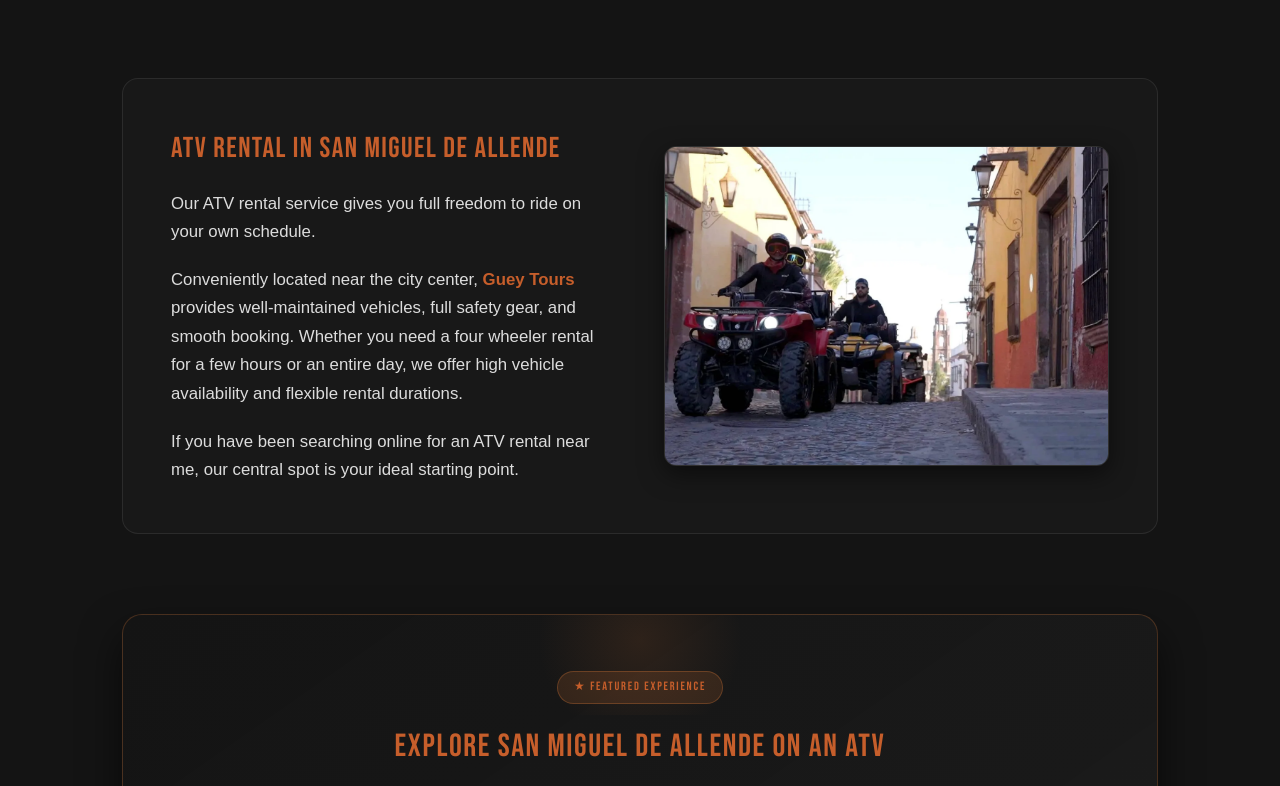
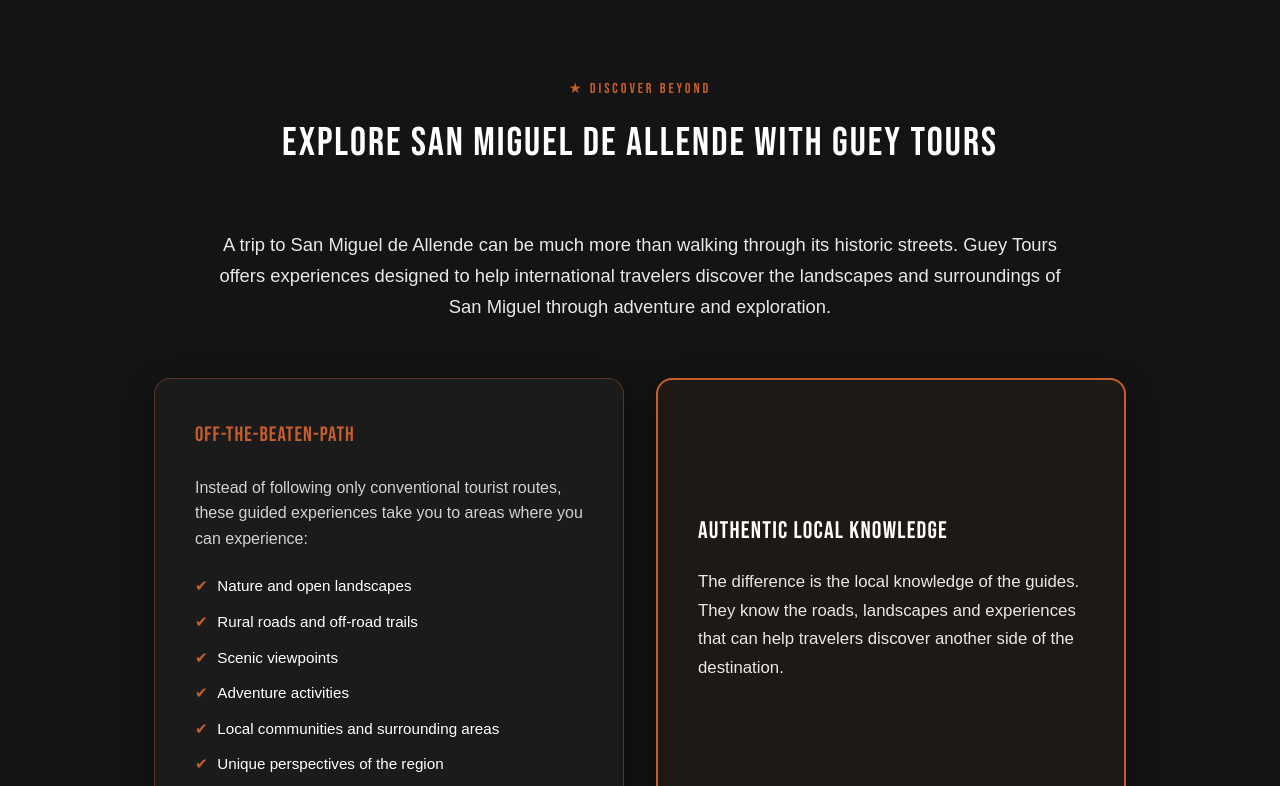
Before and after one commit to DraftStudiomx/Guey-tours-SEO, a Next.js app: page /san-miguel-de-allende-tours in a window 1280 px wide. Shown: the part 1354-2140 px from the top of the page. Built offline with nearby package versions, Linux system fonts and the light colour scheme; a web font is replaced by a local one.

Commit message:
Update SanMiguelContent.tsx segunda section

```diff
--- a/app/san-miguel-de-allende-tours/SanMiguelContent.tsx
+++ b/app/san-miguel-de-allende-tours/SanMiguelContent.tsx
@@ -169,6 +169,156 @@
               {lang === 'es' ? 'Contáctanos' : 'Contact Us'}
             </a>
           </div>
+
+
+          {/* Inicio de section dos */}
+<section style={{
+  padding: '5rem 2rem',
+  background: 'var(--dark, #0b0b0b)',
+  color: '#fff',
+  fontFamily: 'sans-serif'
+}}>
+  <div style={{
+    maxWidth: '1100px',
+    margin: '0 auto'
+  }}>
+    <div style={{ textAlign: 'center', marginBottom: '3.5rem' }}>
+      <span style={{
+        fontFamily: 'var(--font-heading)',
+        color: 'var(--orange, #d97736)',
+        fontSize: '0.9rem',
+        letterSpacing: '0.2em',
+        textTransform: 'uppercase',
+        display: 'block',
+        marginBottom: '0.8rem'
+      }}>
+        {lang === 'es' ? '★ Descubre Más Allá' : '★ Discover Beyond'}
+      </span>
+      <h2 style={{
+        fontFamily: 'var(--font-heading)',
+        fontSize: '2.5rem',
+        color: '#fff',
+        textTransform: 'uppercase',
+        letterSpacing: '0.05em',
+        margin: 0
+      }}>
+        Explore San Miguel de Allende With Guey Tours
+      </h2>
+    </div>
+
+    <p style={{
+      fontSize: '1.15rem',
+      lineHeight: 1.7,
+      color: 'rgba(255, 255, 255, 0.9)',
+      textAlign: 'center',
+      maxWidth: '850px',
+      margin: '0 auto 3.5rem auto'
+    }}>
+      A trip to San Miguel de Allende can be much more than walking through its historic streets. Guey Tours offers experiences designed to help international travelers discover the landscapes and surroundings of San Miguel through adventure and exploration.
+    </p>
+
+    <div style={{
+      display: 'grid',
+      gridTemplateColumns: 'repeat(auto-fit, minmax(300px, 1fr))',
+      gap: '2rem',
+      alignItems: 'center'
+    }}>
+      <div style={{
+        background: 'rgba(255, 255, 255, 0.03)',
+        border: '1px solid rgba(217, 119, 54, 0.3)',
+        borderRadius: '16px',
+        padding: '2.5rem',
+        boxShadow: '0 10px 30px rgba(0,0,0,0.5)'
+      }}>
+        <h3 style={{
+          fontFamily: 'var(--font-heading)',
+          color: 'var(--orange, #d97736)',
+          fontSize: '1.3rem',
+          textTransform: 'uppercase',
+          marginBottom: '1.5rem',
+          letterSpacing: '0.05em'
+        }}>
+          {lang === 'es' ? 'Rutas Fuera de lo Común' : 'Off-The-Beaten-Path'}
+        </h3>
+        <p style={{
+          color: 'rgba(255, 255, 255, 0.8)',
+          fontSize: '1rem',
+          marginBottom: '1.5rem',
+          lineHeight: 1.6
+        }}>
+          Instead of following only conventional tourist routes, these guided experiences take you to areas where you can experience:
+        </p>
+        <ul style={{
+          listStyle: 'none',
+          padding: 0,
+          margin: 0,
+          display: 'flex',
+          flexDirection: 'column',
+          gap: '0.8rem',
+          color: '#fff',
+          fontSize: '0.95rem'
+        }}>
+          <li style={{ display: 'flex', alignItems: 'center', gap: '0.6rem' }}>
+            <span style={{ color: 'var(--orange, #d97736)' }}>✔</span> Nature and open landscapes
+          </li>
+          <li style={{ display: 'flex', alignItems: 'center', gap: '0.6rem' }}>
+            <span style={{ color: 'var(--orange, #d97736)' }}>✔</span> Rural roads and off-road trails
+          </li>
+          <li style={{ display: 'flex', alignItems: 'center', gap: '0.6rem' }}>
+            <span style={{ color: 'var(--orange, #d97736)' }}>✔</span> Scenic viewpoints
+          </li>
+          <li style={{ display: 'flex', alignItems: 'center', gap: '0.6rem' }}>
+            <span style={{ color: 'var(--orange, #d97736)' }}>✔</span> Adventure activities
+          </li>
+          <li style={{ display: 'flex', alignItems: 'center', gap: '0.6rem' }}>
+            <span style={{ color: 'var(--orange, #d97736)' }}>✔</span> Local communities and surrounding areas
+          </li>
+          <li style={{ display: 'flex', alignItems: 'center', gap: '0.6rem' }}>
+            <span style={{ color: 'var(--orange, #d97736)' }}>✔</span> Unique perspectives of the region
+          </li>
+        </ul>
+      </div>
+
+      <div style={{
+        background: 'rgba(217, 119, 54, 0.05)',
+        border: '2px solid var(--orange, #d97736)',
+        borderRadius: '16px',
+        padding: '2.5rem',
+        boxShadow: '0 10px 30px rgba(0,0,0,0.5)',
+        display: 'flex',
+        flexDirection: 'column',
+        justifyContent: 'center',
+        height: '100%'
+      }}>
+        <h3 style={{
+          fontFamily: 'var(--font-heading)',
+          color: '#fff',
+          fontSize: '1.5rem',
+          textTransform: 'uppercase',
+          marginBottom: '1.2rem',
+          letterSpacing: '0.05em'
+        }}>
+          {lang === 'es' ? 'Conocimiento Local Auténtico' : 'Authentic Local Knowledge'}
+        </h3>
+        <p style={{
+          color: 'rgba(255, 255, 255, 0.9)',
+          fontSize: '1.05rem',
+          lineHeight: 1.7,
+          margin: 0
+        }}>
+          The difference is the local knowledge of the guides. They know the roads, landscapes and experiences that can help travelers discover another side of the destination.
+        </p>
+      </div>
+    </div>
+  </div>
+</section>
+{/* Fin de section dos */}
+
+
+
+
+
+
 
           {/* Segunda sección: Dos columnas (Texto H2 + Imagen) */}
           <div style={{
```
